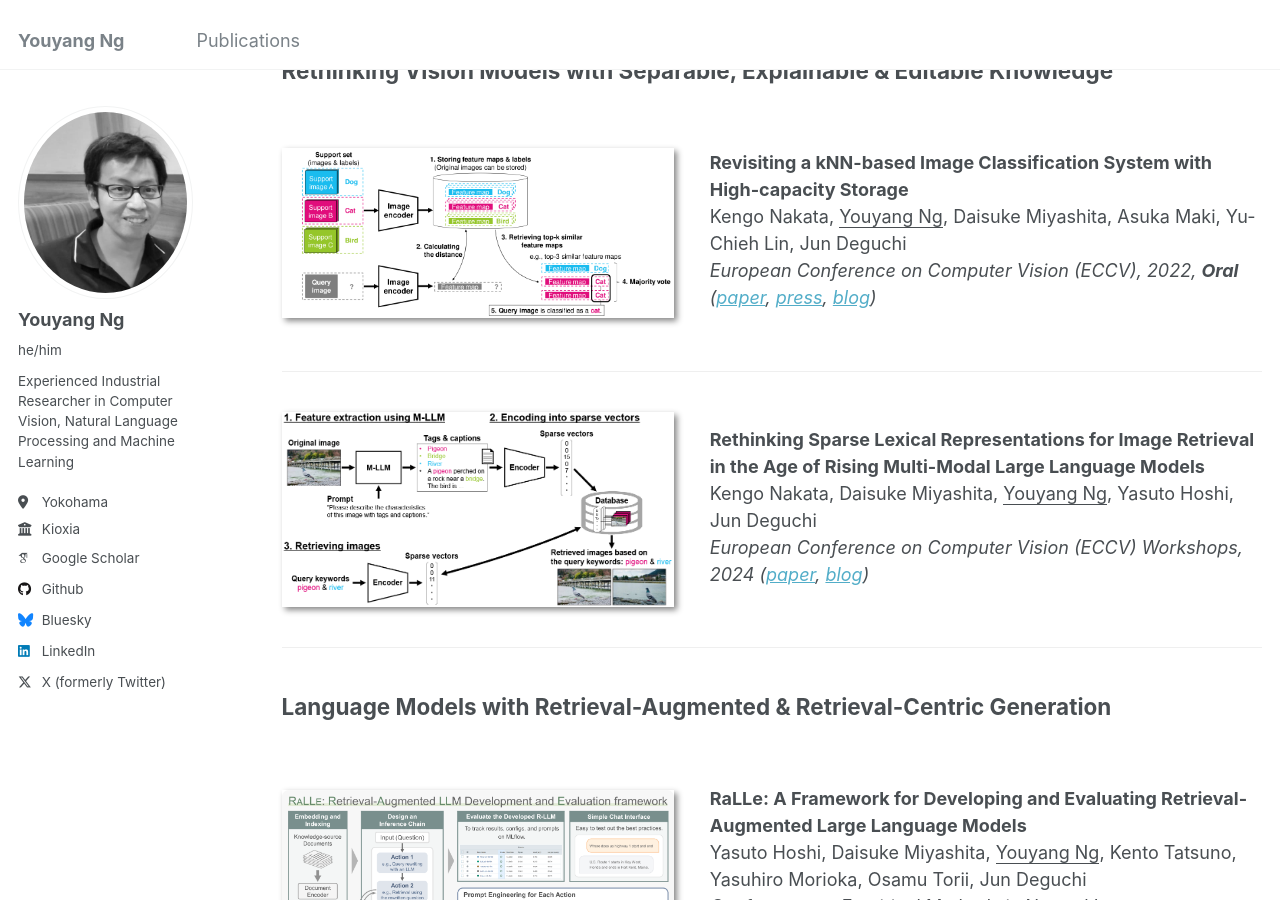
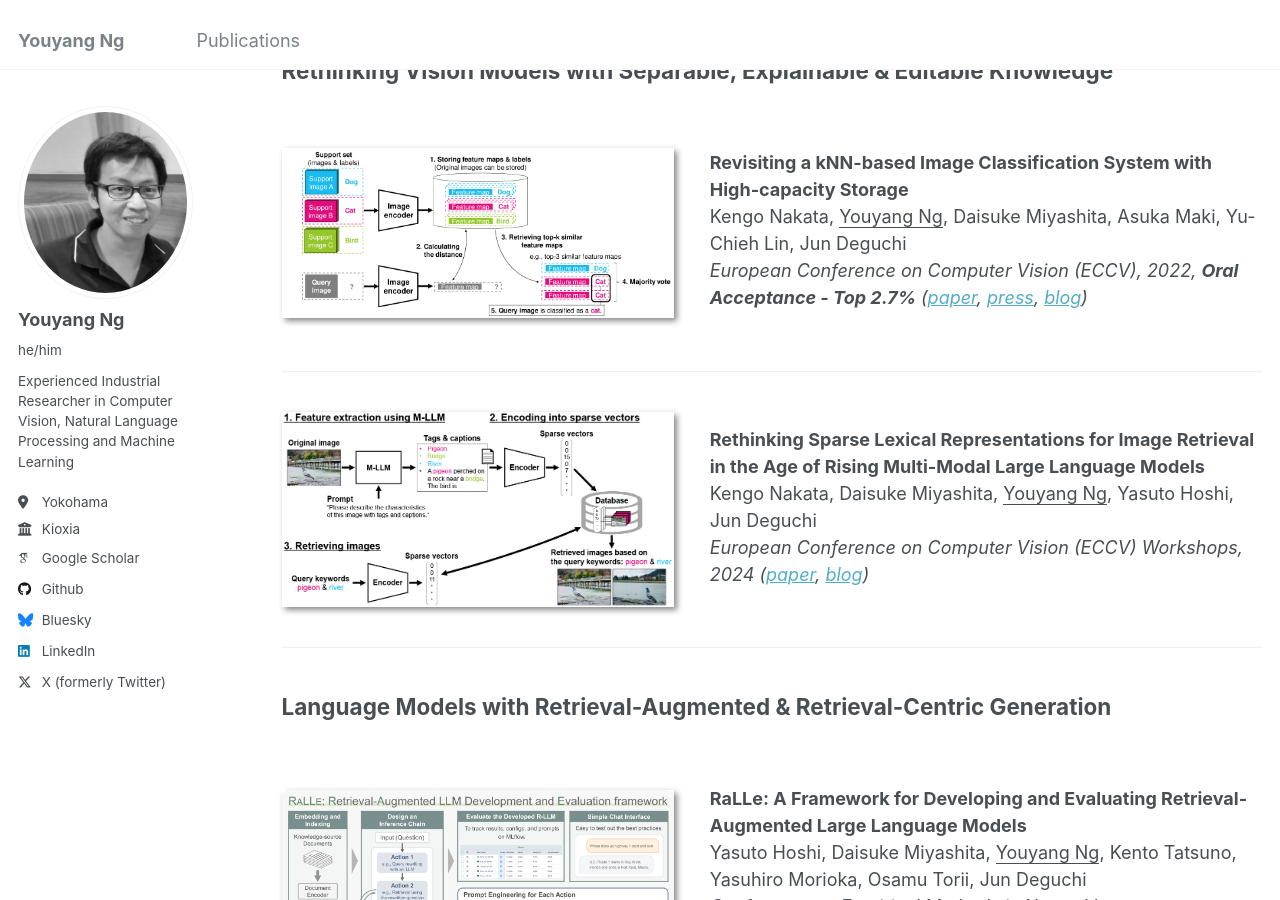
Before and after one commit to yy29/yy29.github.io, a Jekyll site: the page built from _pages/about.md, in a window 1280 px wide and 900 px high, scrolled down 1494 px. Built offline with Jekyll 4.4.1, drawn with Linux system fonts in a browser that asks for light colours; some web fonts are replaced.

Commit message:
Update about.md

```diff
--- a/_pages/about.md
+++ b/_pages/about.md
@@ -52,7 +52,7 @@ Ryoya Nara, Yu-Chieh Lin, Yuji Nozawa, <ins>Youyang Ng</ins>, Goh Itoh, Osamu To
 
 **Revisiting a kNN-based Image Classification System with High-capacity Storage**
 Kengo Nakata, <ins>Youyang Ng</ins>, Daisuke Miyashita, Asuka Maki, Yu-Chieh Lin, Jun Deguchi
-*European Conference on Computer Vision (ECCV), 2022, **Oral** ([paper](https://arxiv.org/abs/2204.01186), [press](https://www.kioxia.com/en-jp/about/news/2022/20221102-1.html), [blog](https://www.kioxia.com/en-jp/rd/technology/topics/topics-39.html))*
+*European Conference on Computer Vision (ECCV), 2022, **Oral Acceptance - Top 2.7%** ([paper](https://arxiv.org/abs/2204.01186), [press](https://www.kioxia.com/en-jp/about/news/2022/20221102-1.html), [blog](https://www.kioxia.com/en-jp/rd/technology/topics/topics-39.html))*
 </div>
 </div>
 
```
